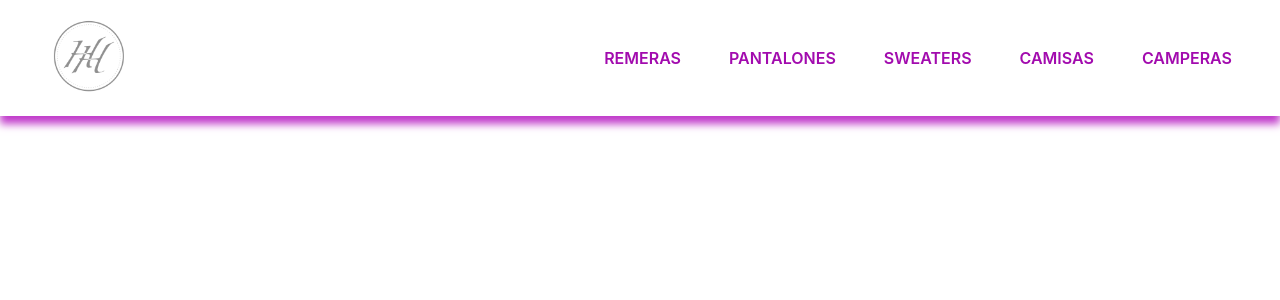
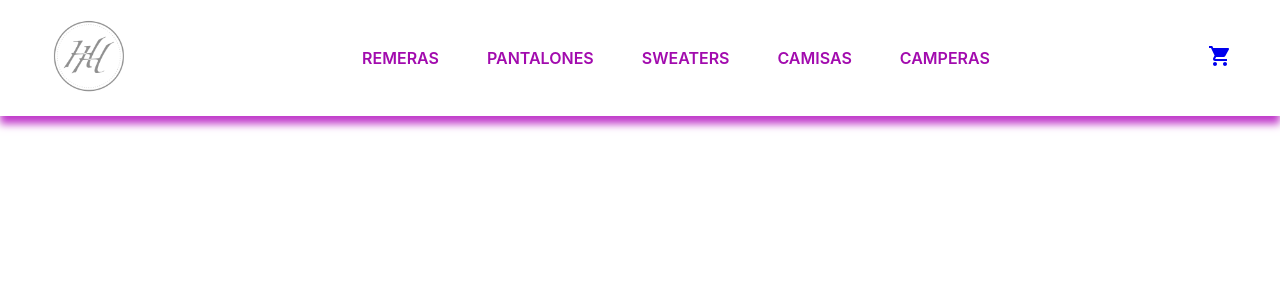
Before and after one commit to fabi4872/tiendaRopaSalomone, a React (Create React App) app: page /cart in a window 1280 px wide. Shown: the top 300 px of the page. Built offline with nearby package versions, Linux system fonts and the light colour scheme.

Commit message:
Incorporacion de estilos en navbar

```diff
--- a/package.json
+++ b/package.json
@@ -3,6 +3,10 @@
   "version": "0.1.0",
   "private": true,
   "dependencies": {
+    "@emotion/react": "^11.10.5",
+    "@emotion/styled": "^11.10.5",
+    "@mui/icons-material": "^5.10.9",
+    "@mui/material": "^5.10.12",
     "@testing-library/jest-dom": "^5.16.5",
     "@testing-library/react": "^13.4.0",
     "@testing-library/user-event": "^13.5.0",
--- a/src/App.css
+++ b/src/App.css
@@ -1,38 +1,15 @@
-.App {
-  text-align: center;
+.anchorNavBar{
+    text-decoration: none;
+    color: #A20BAE;
+    font-weight: 600;
 }
-
-.App-logo {
-  height: 40vmin;
-  pointer-events: none;
+.anchorNavBar:hover{
+    color: violet;
+    border-bottom: 0.2rem solid #A20BAE;;
 }
-
-@media (prefers-reduced-motion: no-preference) {
-  .App-logo {
-    animation: App-logo-spin infinite 20s linear;
-  }
+.botonCartWidget{
+    margin-left: 1.5rem;
 }
-
-.App-header {
-  background-color: #282c34;
-  min-height: 100vh;
-  display: flex;
-  flex-direction: column;
-  align-items: center;
-  justify-content: center;
-  font-size: calc(10px + 2vmin);
-  color: white;
+.botonCartWidget:visited{
+  color: #3432D7;
 }
-
-.App-link {
-  color: #61dafb;
-}
-
-@keyframes App-logo-spin {
-  from {
-    transform: rotate(0deg);
-  }
-  to {
-    transform: rotate(360deg);
-  }
-}
--- a/src/App.js
+++ b/src/App.js
@@ -1,9 +1,13 @@
 import NavBar from './components/NavBar/NavBar';
+import CartWidget from './components/CartWidget/CartWidget';
+import './App.css';
 
 function App() {
   return (
     <>
-      <NavBar />
+      <NavBar>
+        <CartWidget />
+      </NavBar>
     </>
   );
 }
--- /dev/null
+++ b/src/components/CartWidget/CartWidget.js
@@ -0,0 +1,13 @@
+import React from 'react';
+import ShoppingCartIcon from '@mui/icons-material/ShoppingCart';
+import '../../App.css';
+
+export const CartWidget = () => {
+  return (
+    <a className='botonCartWidget' href='/cart'>
+        <ShoppingCartIcon />
+    </a>
+  )
+}
+
+export default CartWidget;
--- a/src/components/NavBar/NavBar.js
+++ b/src/components/NavBar/NavBar.js
@@ -1,26 +1,32 @@
 import React from 'react';
 import { styles } from './NavBar.styles';
 import logo from "../../logo.png";
+import '../../App.css';
 
-const NavBar = () => {
+const NavBar = ({ children }) => {
   const categorias = [
-    { id:'0', path:'/categoria/Remeras', descripcion:'REMERAS' },
-    { id:'1', path:'/categoria/Pantalones', descripcion:'PANTALONES' },
-    { id:'2', path:'/categoria/Sweters', descripcion:'SWEATERS' },
-    { id:'3', path:'/categoria/Camisas', descripcion:'CAMISAS' },
-    { id:'4', path:'/categoria/Camperas', descripcion:'CAMPERAS' },
+    { id:'1', ruta:'/categoria/Remeras', descripcion:'REMERAS' },
+    { id:'2', ruta:'/categoria/Pantalones', descripcion:'PANTALONES' },
+    { id:'3', ruta:'/categoria/Sweters', descripcion:'SWEATERS' },
+    { id:'4', ruta:'/categoria/Camisas', descripcion:'CAMISAS' },
+    { id:'5', ruta:'/categoria/Camperas', descripcion:'CAMPERAS' },
   ]
 
   return (
     <nav style={styles.nav}>
         <a style={styles.a} href='/Home'><img style={styles.logo} src={logo} alt='Imagen de logo' /></a>
         <ul style={styles.ul}>
-          {
-            categorias.map((categoria)=>{
-              return <li style={styles.li}><a key={categoria.id} style={styles.a} href={categoria.path}>{categoria.descripcion}</a></li>
-            })
-          }
+            {
+                categorias.map((categoria)=>{
+                    return (
+                        <li key={categoria.id} style={styles.li}>
+                            <a className='anchorNavBar' href={categoria.ruta}>{categoria.descripcion}</a>
+                        </li>
+                    )
+                })
+            }
         </ul>
+        { children }
     </nav>
   )
 }
--- a/src/components/NavBar/NavBar.styles.js
+++ b/src/components/NavBar/NavBar.styles.js
@@ -5,7 +5,7 @@ export const styles={
         justifyContent: 'space-between',
         alignItems: 'center',
         height: 'auto',
-        padding: '0 1.5rem 0 3rem',
+        padding: '0 3rem',
         boxShadow: '0 0.5rem 0.5rem 0 #C13CCB',
     },
     logo:{
@@ -17,16 +17,11 @@ export const styles={
     ul:{
         display:'flex',
         flexWrap: 'wrap',
-        justifyContent: 'flex-end',
+        justifyContent: 'center',
         alignItems: 'center',
     },
     li:{
         listStyleType: 'none',
         margin: '0 1.5rem',
-    },
-    a:{
-        textDecoration: 'none',
-        color: '#A20BAE',
-        fontWeight: '600',
     }
 }
```
Also changed, not shown: 1 other file (tests, documents, lock files or other folders).
